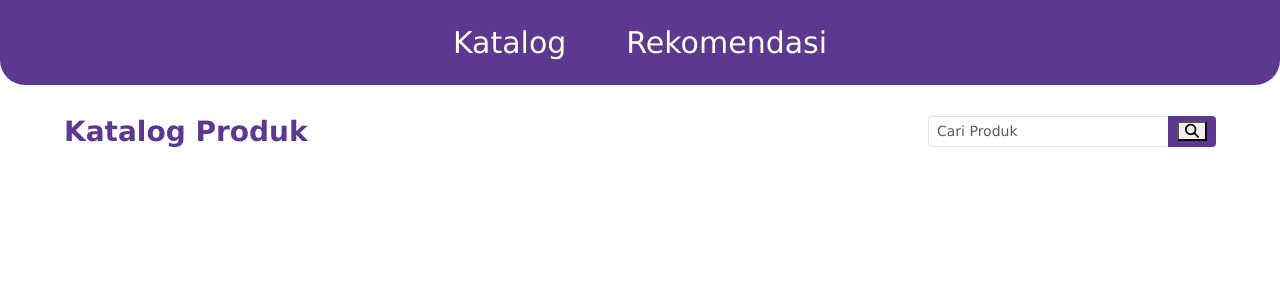
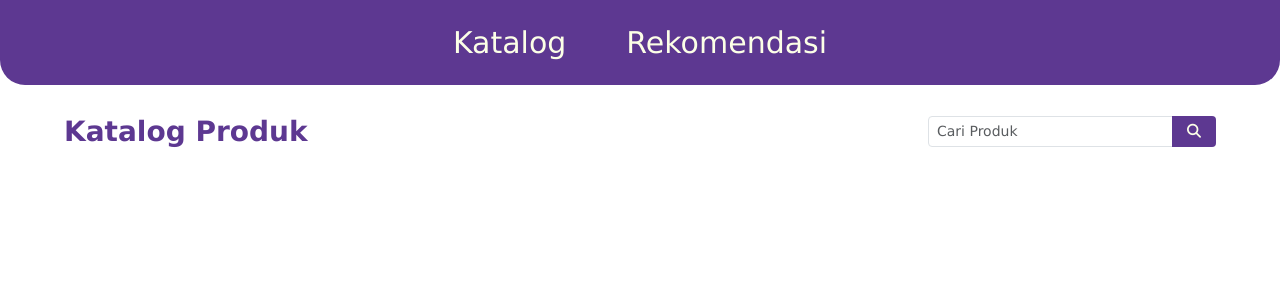
Before and after one commit to elizams1/Recommender-System-for-Skincare-Products-by-Eliza, a Flask app: page / in a window 1280 px wide. Shown: the top 300 px of the page. Run offline with Flask 2, Linux system fonts and the light colour scheme; parts of the project's set-up code (start-up, migrations or seed data) failed here and were passed over; some libraries are stand-ins or nearby versions.

Commit message:
search button

```diff
--- a/FlaskApp/app.py
+++ b/FlaskApp/app.py
@@ -19,6 +19,8 @@ def katalog():
     for value in df_html:
       if value[1].lower().find(input.lower()) != -1:
         data.append(value)
+      elif value[3].lower().find(input.lower()) != -1:
+        data.append(value)
     return render_template('katalog.html', data=data)
   else:
     return render_template('katalog.html', data=df_html)
--- a/FlaskApp/static/css/katalog.css
+++ b/FlaskApp/static/css/katalog.css
@@ -71,3 +71,8 @@
   display: flex;
   justify-content: flex-end;
 }
+.button-custom{
+  border: none;
+  background: none;
+  color: inherit;
+}
--- a/FlaskApp/templates/katalog.html
+++ b/FlaskApp/templates/katalog.html
@@ -38,7 +38,7 @@
             <input id="myInput" name="myInput" type="text" class="form-control" placeholder="Cari Produk" aria-label="Recipient's username"
               aria-describedby="basic-addon2" >
             <div class="btn btn-custom-search">
-              <button type="submit" class="fa-solid fa-magnifying-glass"></button>
+              <button type="submit" class="fa-solid fa-magnifying-glass button-custom"></button>
             </div>
           </div>
         </form>
```
